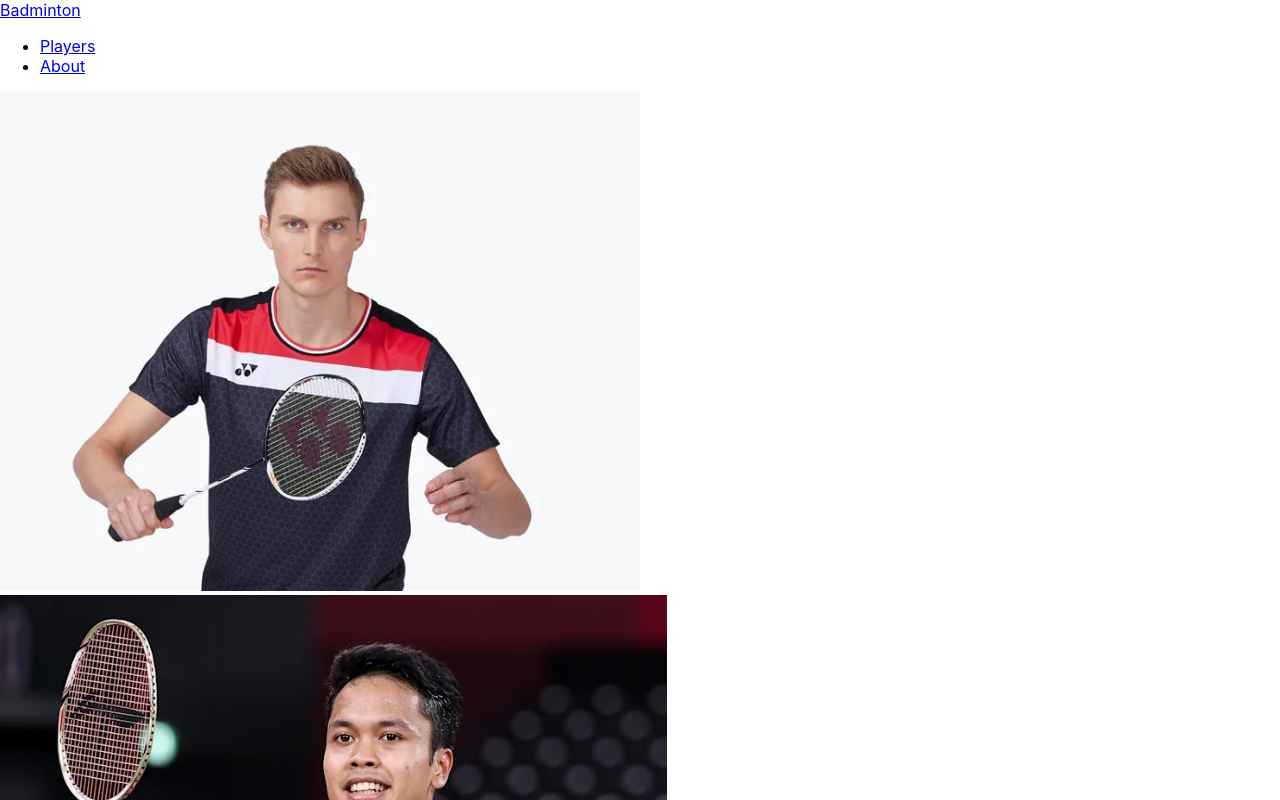
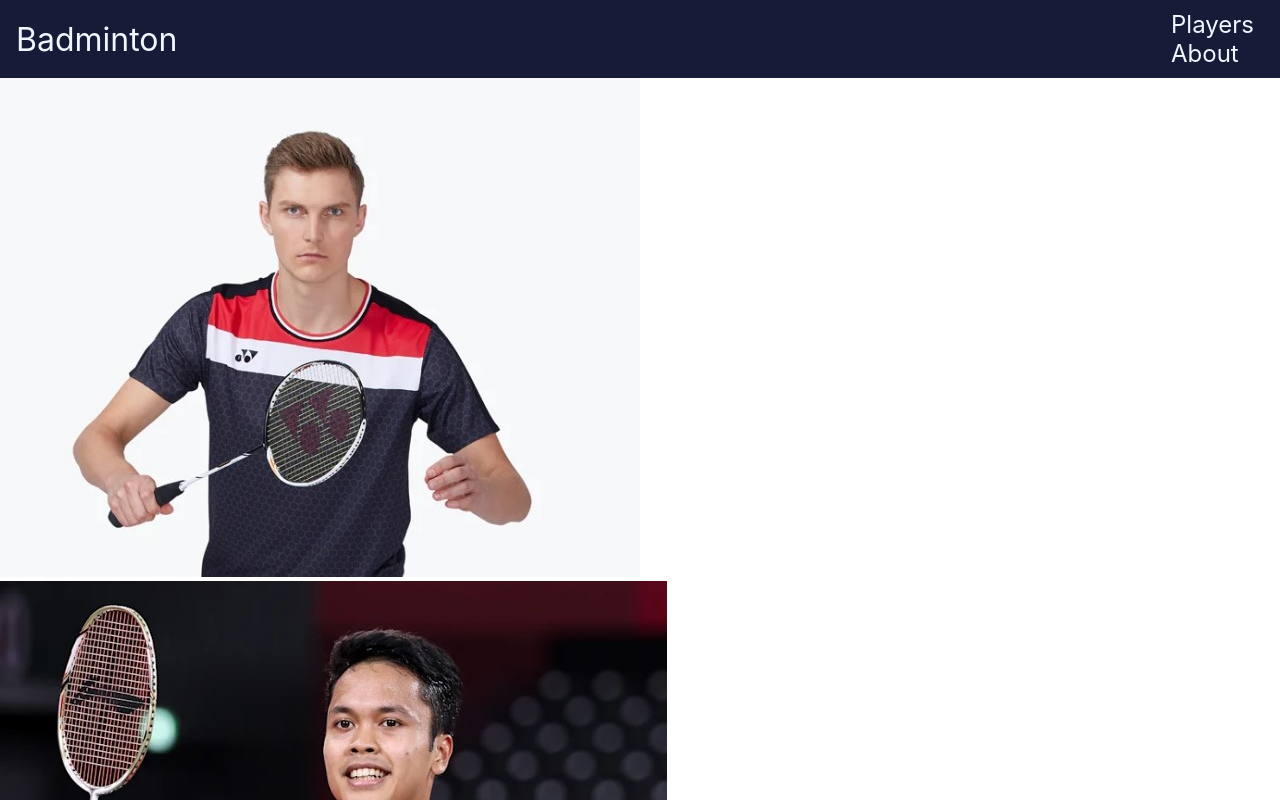
Before and after one commit to jlok2605/Phase2Assignment, a React (Create React App) app in the folder my-app/: page /Players in a window 1280 px wide. Shown: the top 800 px of the page. Built offline with nearby package versions, Linux system fonts and the light colour scheme.

Commit message:
Navbar working with some style incomplete

```diff
--- a/my-app/src/App.js
+++ b/my-app/src/App.js
@@ -5,26 +5,29 @@ import NavBar from "./NavBar";
 import Players from "./Players"
 import About from "./About"
 import Home from "./home";
+import "./NavBar.css"
 
 
 function App() {
   return (
+    <div>
+      <NavBar />
+      <div>
 
-    <div>
-       <NavBar/>
 
         <BrowserRouter>
           <Routes>
-          <Route path="/About" element = {<About/>}/>
+            <Route path="/About" element={<About />} />
 
-          <Route path="/Players" element = {<Players/>}/>
+            <Route path="/Players" element={<Players />} />
 
 
-          <Route exact path="/" element = {<Home/>}/>
+            <Route exact path="/" element={<Home />} />
 
           </Routes>
         </BrowserRouter>
 
+      </div>
     </div>
 
   )
--- a/my-app/src/NavBar.css
+++ b/my-app/src/NavBar.css
@@ -2,12 +2,54 @@
     box-sizing: border-box;
 }
 
+
 body {
     margin: 0;
+}
+.site-title {
+    font-size: xx-large;
+}
+
+.nav ul {
+    padding: 0;
+    margin: 10px;
+    list-style: none;
+    display: inline-block;
+    gap: 1rem;
+
+
+}
+
+#players {
+    display: inline-block;
+}
+#about {
+    display: inline-block;
 }
 .nav {
     display: flex;
     justify-content: space-between;
     font-size: x-large;
-    background-color: aqua;
+    background-color: rgb(22, 27, 56);
+    color: aliceblue;
+    list-style-type: none;
+    align-items: center;
+    gap: 2rem;
+    padding: 0 1rem;
+
 }
+
+
+.nav a {
+    color: inherit;
+    text-decoration: none;
+    display: inline;
+}
+
+.nav li:hover {
+    background-color: #777;
+}
+
+
+a:visited {
+    text-decoration: none; }
--- a/my-app/src/NavBar.js
+++ b/my-app/src/NavBar.js
@@ -1,33 +1,25 @@
-import React from "react"
-import {NavLink} from "react-router-dom"
+import React from "react" ;
+import "./NavBar.css"
 
 
-const linkStyles = {
-    display: "inline-block",
-    width: "50px",
-    padding: "12px",
-    margin: "0 6px 6px",
-    background: "blue",
-    textDecoration: "none",
-    color: "white",
-  };
 
 function NavBar (){
     return (
 
-        <nav Classname = "nav">
+        <nav class = "nav">
             <a href = '/' class = "site-title">Badminton</a>
-            <ul>
+            <ul class = "list">
                 <li>
-                    <a href = "/Players">Players</a>
+                    <a href = "/Players" class = "tags" id = "players">Players</a>
                 <li>
-                    <a href = "/about">About</a>
+                    <a href = "/about"  class = "tags" id = "about">About</a>
                 </li>
 
                 </li>
             </ul>
 
-         </nav>)
+         </nav>
+         )
 }
 
 export default NavBar
--- a/my-app/src/Players.js
+++ b/my-app/src/Players.js
@@ -3,43 +3,43 @@ import React from "react";
 function Players (){
     return (
     <div>
-        <div id = "1" >
+        <div id = "1" class = "pic" >
             <img src ={"/images/VA.jpg"}  alt = "Viktor Axelsen"></img>
         </div>
 
-         <div id = "2" alt =" AG">
+         <div id = "2" alt =" AG"  class = "pic">
             <img src = {"/images/2AG.jpg"} alt = "Anthony Ginting"></img>
         </div>
 
-        <div id = "3" alt = "KN">
+        <div id = "3" alt = "KN"  class = "pic">
             <img src = {"/images/3KN.jpg"} alt =  'Kodai Naraoka'></img>
         </div>
 
-        <div id = "4" alt = "LKY">
-            <img src = {"/images/4LKY.jpg"} alt = "Kean Yew Loh"></img>
+        <div id = "4" alt = "LKY"  class = "pic">
+            <img src = {"/images/4LKY.jpg"} alt = "Kean Yew Loh" ></img>
         </div>
 
-        <div id = "5" alt = "KV">
+        <div id = "5" alt = "KV"  class = "pic">
             <img src = {"/images/5KV.jpg"} alt = "Kunlavut Vitidsarn" ></img>
         </div>
 
-        <div id = "6" alt = "JC">
+        <div id = "6" alt = "JC" class = "pic">
             <img src = {"/images/6JC.jpg"} alt = "Jonatan Christie"></img>
         </div>
 
-        <div id = "7" alt = "TCC">
+        <div id = "7" alt = "TCC" class = "pic">
             <img src = {"/images/7TCC.jpg"} alt = "Tien Chen Chou"></img>
         </div>
 
-        <div id = "8" alt = "HSP">
+        <div id = "8" alt = "HSP"  class = "pic">
             <img src = {"/images/8HSP.jpg"} alt = "H.S. Prannoy"></img>
         </div>
 
-        <div id = "9" alt = "SYQ">
+        <div id = "9" alt = "SYQ" class = "pic">
             <img src = {"/images/9SYQ.jpg"} alt = "Yu Qi Shi"></img>
         </div>
 
-        <div id = "10" alt = 'LZJ'>
+        <div id = "10" alt = 'LZJ' class = "pic">
             <img src = {"/images/LZJ.jpg"} alt = "Zii Jia Lee"></img>
         </div>
 
```
Lines whose indentation alone changed are shown as unchanged.
